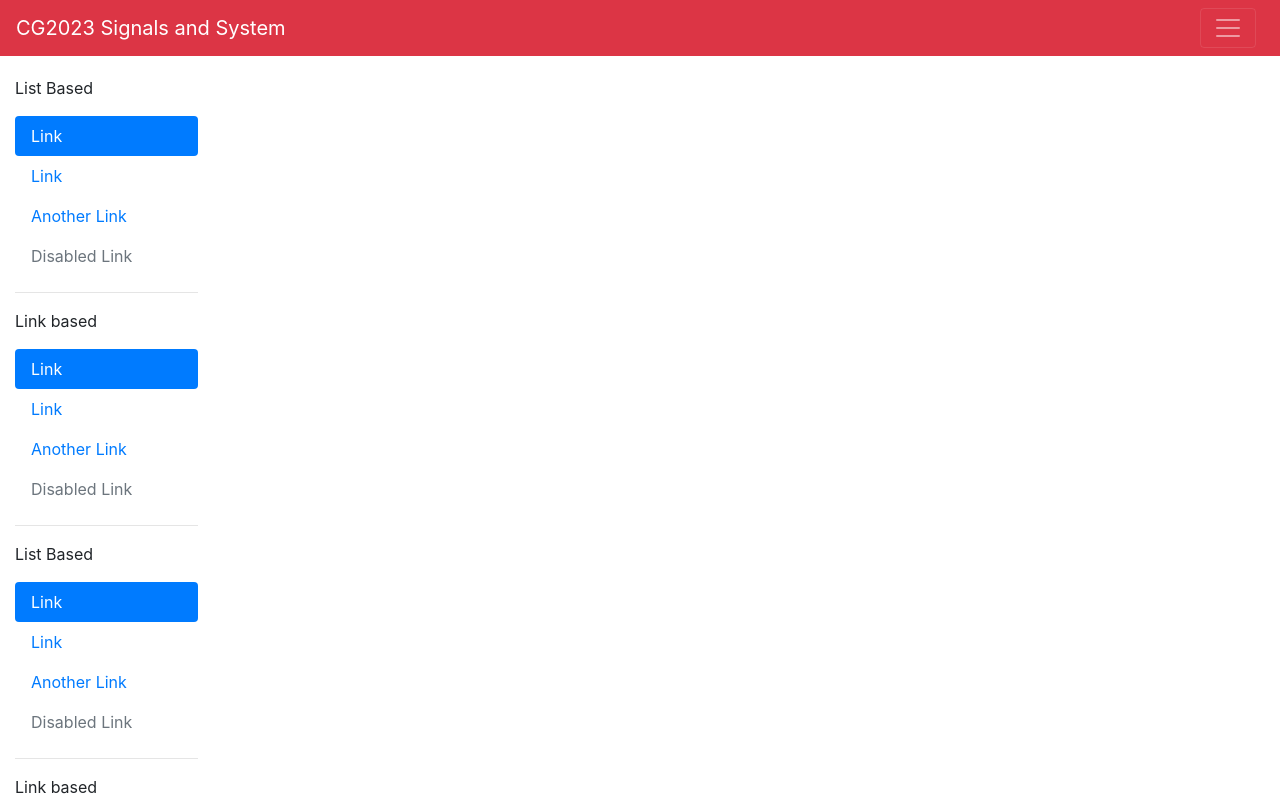
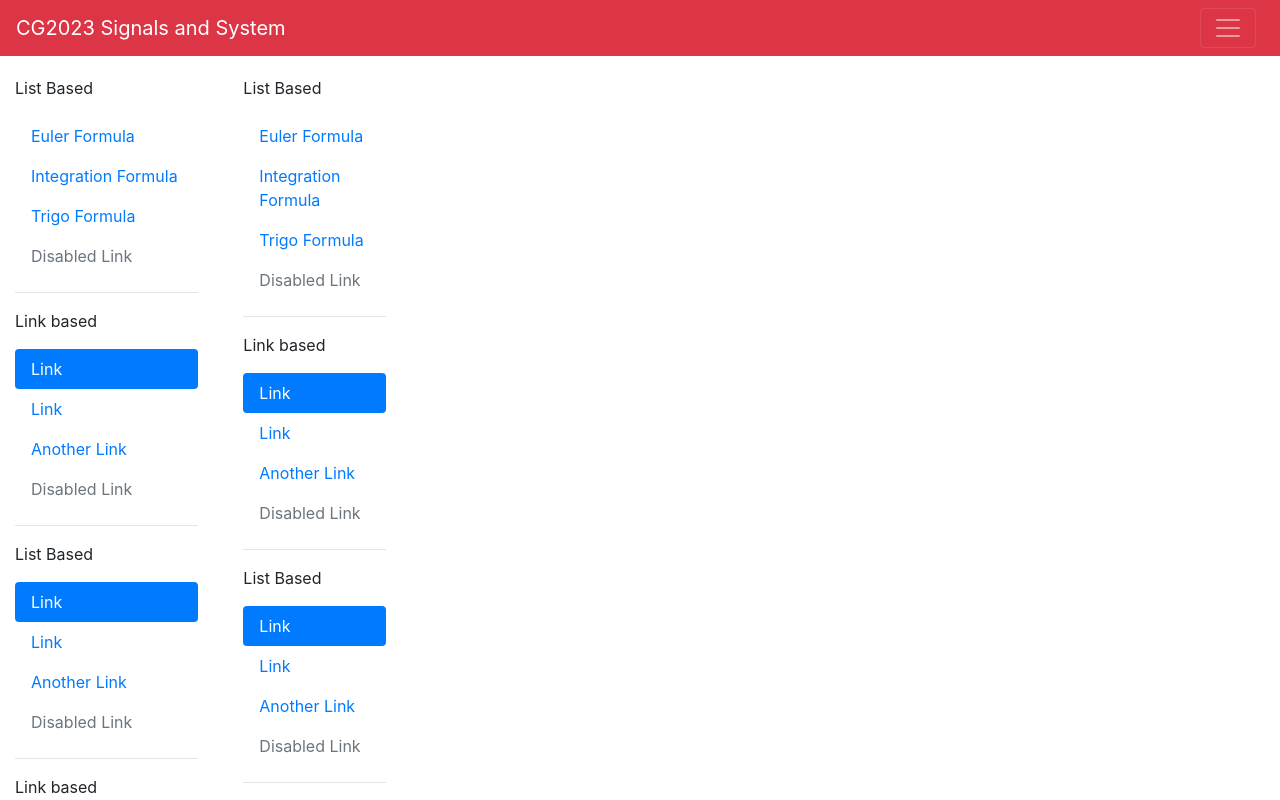
Before and after one commit to jitwei98/signals_template, a React (Create React App) app: page /jit/sidenav in a window 1280 px wide. Shown: the top 800 px of the page. Built offline with nearby package versions, Linux system fonts and the light colour scheme.

Commit message:
Add demo pages to the side nav

```diff
--- a/src/App.js
+++ b/src/App.js
@@ -21,11 +21,16 @@ class App extends Component {
           <div className="App">
             <BootstrapNavbar />
             <div className="container-fluid">
-              <SideNav />
-              <Switch>
-                <Route path='/jit' component={Jit}/>
-                <Route path='/TH' component={Th}/>
-              </Switch>
+              <div className="row">
+                <SideNav />
+                {/* TODO: Refactor the code below*/}
+                <div className="col-lg-10">
+                  <Switch>
+                    <Route path='/jit' component={Jit}/>
+                    <Route path='/TH' component={Th}/>
+                  </Switch>
+                </div>
+              </div>
             </div>
 
 
--- a/src/SideNav.js
+++ b/src/SideNav.js
@@ -16,18 +16,17 @@ class SideNav extends Component {
 
 	render() {
 		return (
-      <div className="row" style={{textAlign: "left"}}>
-      <div className="col-lg-2">
+      <div className="col-lg-2" style={{textAlign: "left"}}>
         <p>List Based</p>
         <Nav pills vertical>
           <NavItem >
-            <NavLink href="#" active>Link</NavLink>
+            <NavLink href="/TH/Formula/Euler">Euler Formula</NavLink>
           </NavItem>
           <NavItem>
-            <NavLink href="#">Link</NavLink>
+            <NavLink href="/TH/Formula/Integration">Integration Formula</NavLink>
           </NavItem>
           <NavItem>
-            <NavLink href="#">Another Link</NavLink>
+            <NavLink href="/TH/Formula/Trigo">Trigo Formula</NavLink>
           </NavItem>
           <NavItem>
             <NavLink disabled href="#">Disabled Link</NavLink>
@@ -60,7 +59,6 @@ class SideNav extends Component {
           <NavLink href="#" active>Link</NavLink> <NavLink href="#">Link</NavLink> <NavLink href="#">Another Link</NavLink> <NavLink disabled href="#">Disabled Link</NavLink>
         </Nav>
       </div>
-      </div>
       );
 	}
 
--- a/src/formula/Formula.js
+++ b/src/formula/Formula.js
@@ -1,5 +1,5 @@
 import React, { Component } from 'react';
-import { Route } from "react-router-dom";
+import { Switch, Route } from "react-router-dom";
 import EulerFormula from './chapter1/EulerFormula';
 import IntegrationFormula from './IntegrationFormula';
 import TrigoFormula from './TrigoFormula';
@@ -7,11 +7,11 @@ class Formula extends Component {
     render() {
         return(
             <div>
-                <switch>
+                <Switch>
                     <Route path='/TH/Formula/Euler' component={EulerFormula} />
                     <Route path='/TH/Formula/Integration' component={IntegrationFormula} />
                     <Route path='/TH/Formula/Trigo' component={TrigoFormula} />
-                </switch>
+                </Switch>
             </div>
         )
     }
```
